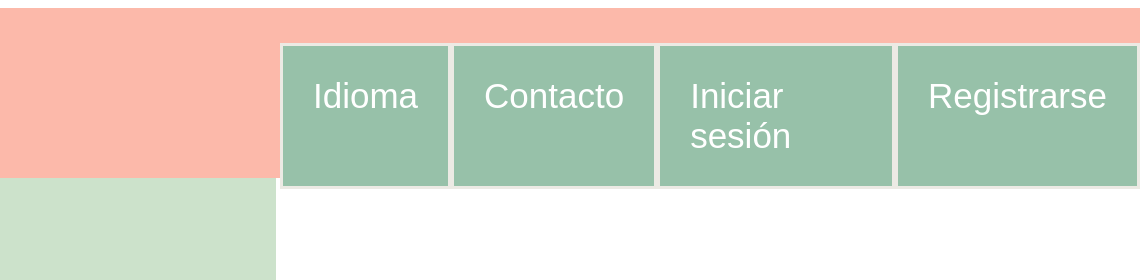
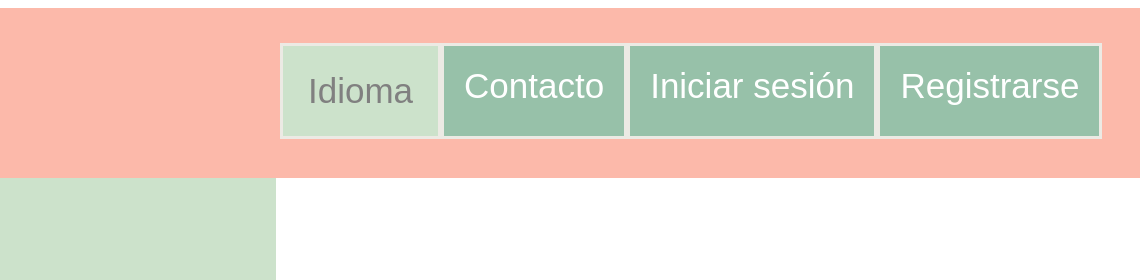
Before and after one commit to alopezviv/web-notas, a website: page index.html in a window 1280 px wide. In both pictures the pointer is over the item "Idioma". Shown: the top 280 px of the page, 132-1280 px from the left. Drawn offline with Linux system fonts and the light colour scheme.

Commit message:
HTML CSS phase2

```diff
--- a/Styles/style.css
+++ b/Styles/style.css
@@ -21,13 +21,24 @@ body{
 .menu-navegacion > ul{
     list-style-type: none;
     display: flex;
+    position: relative;
 }
 
 .menu-navegacion > ul > li{
     border: solid;
     border-color: #ECEAE4;
-    padding: 30px;
+    padding: 20px;
     background-color: #97C1A9;
+    display: flex;
+    text-align: center;
+}
+
+.menu-navegacion>ul>li:hover{
+
+    color: grey;
+    background-color: #CCE2CB;
+    padding: 25px;
+    transition: padding 0.25s linear, color 0.25s linear;
 }
 
 .logo{
@@ -36,6 +47,9 @@ body{
 
 .logo img{
     width: 120px;
+}
+.logo img:hover{
+    width: 150px;
 }
 
 /*Secció 1*/
@@ -58,7 +72,9 @@ body{
 .barra-lateral >ul >li{
     margin: 70px 30px;
     margin-bottom: solid;
-
+}
+.barra-lateral>ul>li:hover{
+    text-decoration: underline;
 }
 
 /*Secció 2*/
```
Also changed, not shown: index.html (+0 -2 lines), 1 other file.
